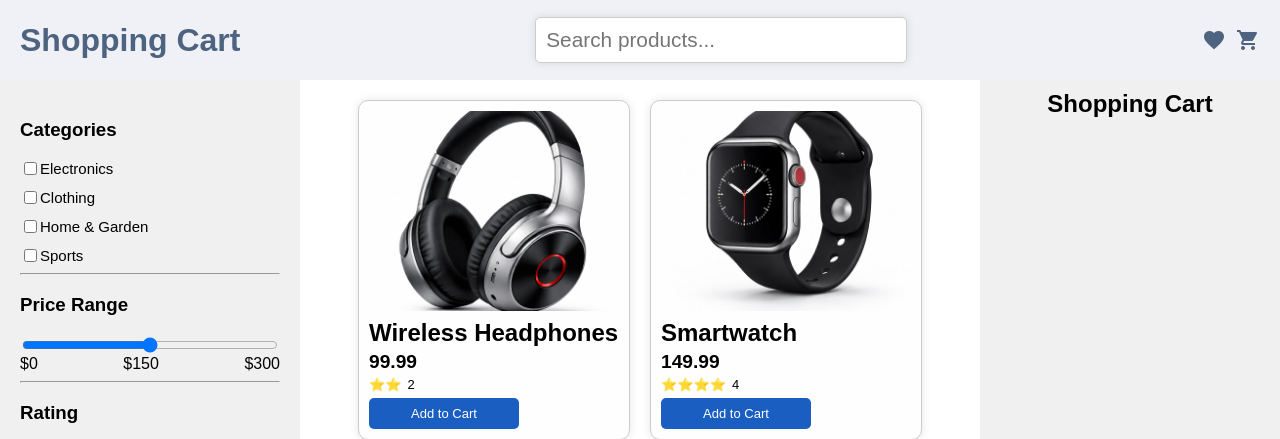
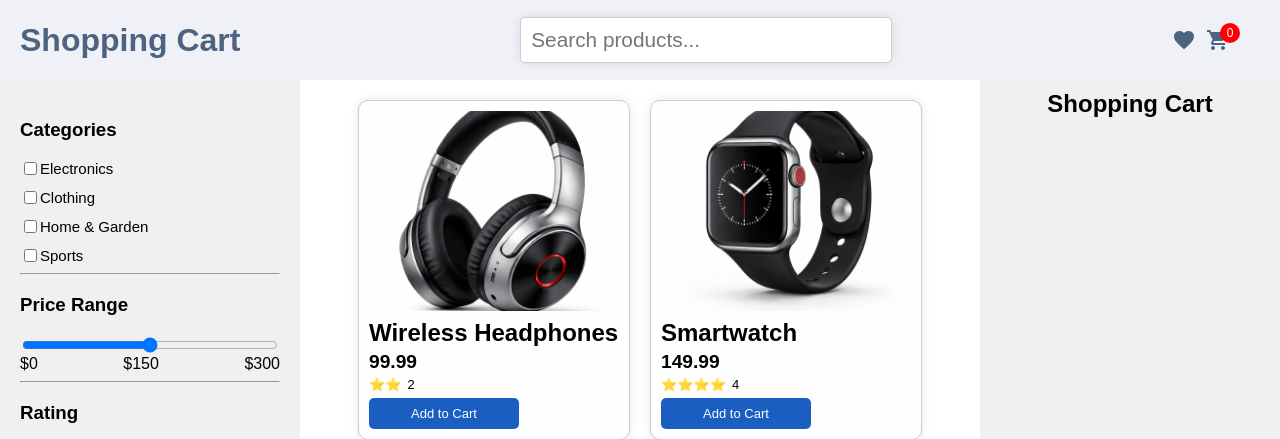
Before and after one commit to DhanushKeloth/javascript, a plain HTML site: page tasks/task-5/index.html in a window 1280 px wide. Shown: the top 439 px of the page. Drawn offline with Linux system fonts and the light colour scheme; files whose address does not match are found by name.

Commit message:
added a cart count ribbon on the cart icon in the navbar on top right corner

```diff
--- a/tasks/task-5/cart.js
+++ b/tasks/task-5/cart.js
@@ -70,7 +70,9 @@ function renderCart(productsData) {
   });
 }
 function updateCart(productsData) {
+  const cartIconRibbon = document.querySelector(".cart-count");
   localStorage.setItem("cart", JSON.stringify(cartData));
+  cartIconRibbon.textContent = cartData.length;
   renderCart(productsData);
 }
 
--- a/tasks/task-5/filters.js
+++ b/tasks/task-5/filters.js
@@ -15,7 +15,7 @@ function applyFilters(categoryBoxes, priceRange, ratingBoxes, productsData) {
     (product) => product.price <= Number(priceRange.value),
   );
 
-  //get selected checkboxes from the rating
+  //get selected checkboxes from the rating elements
   const selectratings = [...ratingBoxes]
     .filter((box) => box.checked)
     .map((box) => Number(box.value));
@@ -31,7 +31,6 @@ function applyFilters(categoryBoxes, priceRange, ratingBoxes, productsData) {
 
 function searchFilter(searchInput, productsData) {
   const query = searchInput.value.toLowerCase();
-
   const filteredProducts = productsData.filter((product) =>
     product.name.toLowerCase().includes(query),
   );
--- a/tasks/task-5/index.html
+++ b/tasks/task-5/index.html
@@ -16,7 +16,9 @@
       <input type="search" placeholder="Search products..." id="search-product" />
       <div class="icon-container">
         <i class="material-icons">favorite</i>
-        <i class="material-icons">shopping_cart</i>
+        <i class="material-icons">shopping_cart
+        </i>
+        <span class="cart-count">0</span>
       </div>
     </div>
     <div class="sidebar">
--- a/tasks/task-5/style.css
+++ b/tasks/task-5/style.css
@@ -49,7 +49,22 @@ body {
   font-size: 1.3rem;
   box-shadow: 0 0 10px rgba(0, 0, 0, 0.1);
 }
-
+.cart-count{
+  background-color: red;
+  color: white;
+  width: 20px;
+  height: 20px;
+  border-radius: 50%;
+  font-size: 12px;
+  position: relative;
+  top: -5px;
+  left: -20px;
+  z-index: 1;
+  text-align: center;
+  display: flex;
+  justify-content: center;
+  align-items: center;
+}
 /* main content styling */
 .main .products {
   display: flex;
```
Also changed, not shown: tasks/task-5/script.js (+23 -37 lines).
